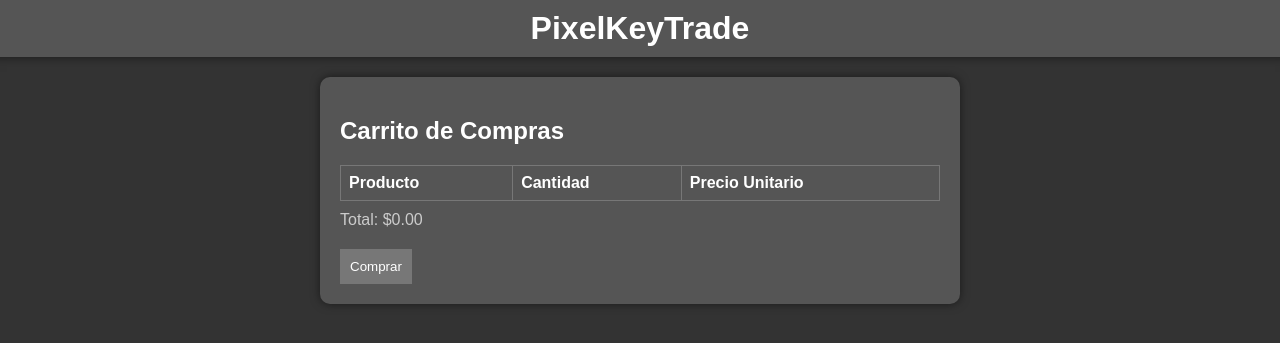
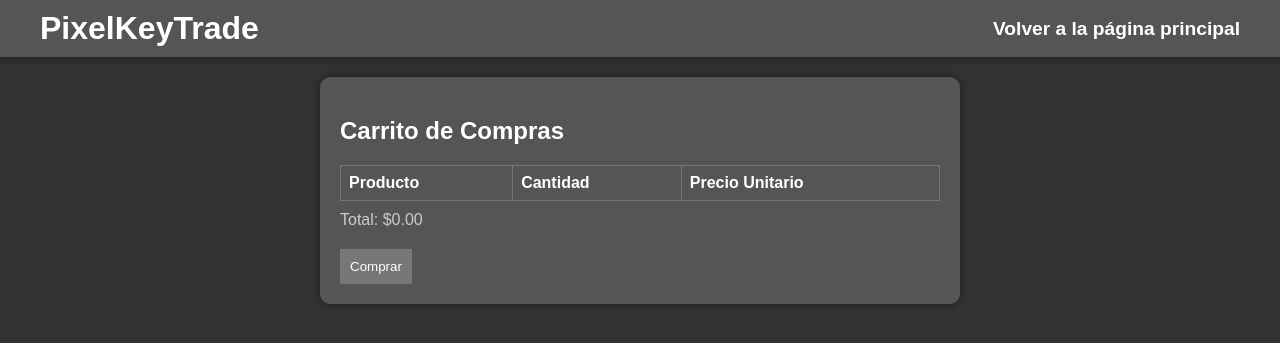
Before and after one commit to SamuelGutierrezB/PixelKeyTrade, a PHP site: page /pages/cart.php in a window 1280 px wide. Shown: the top 343 px of the page. Run offline with PHP 8.4, Linux system fonts and the light colour scheme; the visitor is signed in with stand-in values (Sample User, id 1); data that the repository does not hold is empty.

Commit message:
Add more styles & remove cart article

```diff
--- a/includes/remove_from_cart.php
+++ b/includes/remove_from_cart.php
@@ -26,7 +26,7 @@ if ($_SERVER["REQUEST_METHOD"] == "POST") {
             }
 
 
-            header("Location: cart.php");
+            header("Location: ../pages/cart.php");
             exit();
         } else {
             die("Error al obtener detalles del carrito: " . mysqli_error($connection));
@@ -35,6 +35,6 @@ if ($_SERVER["REQUEST_METHOD"] == "POST") {
 }
 
 
-header("Location: cart.php");
+header("Location: ../pages/cart.php");
 exit();
 ?>
--- a/pages/cart.php
+++ b/pages/cart.php
@@ -121,6 +121,19 @@ $totalCost = 0;
         button:hover {
             background-color: #999;
         }
+        a {
+            text-decoration: none;
+            color: #fff;
+            font-weight: bold;
+            font-size: 1.2em;
+            }
+            .top-menu-container {
+            display: flex;
+            justify-content: space-between;
+            align-items: center;
+            max-width: 1200px;
+            margin: 0 auto;
+        }
     </style>
     <link rel="stylesheet" href="styles.css" />
     <title>Carrito de Compras - PixelKeyTrade</title>
@@ -128,7 +141,10 @@ $totalCost = 0;
 <body>
     <header>
 
-        <h1>PixelKeyTrade</h1>
+    <div class="top-menu-container">
+            <h1>PixelKeyTrade</h1>
+            <a href="../index.php">Volver a la página principal</a>
+        </div>
     </header>
     <div class="cart-container">
         <h2>Carrito de Compras</h2>
--- a/styles.css
+++ b/styles.css
@@ -62,6 +62,8 @@ nav a {
 }
 
 #cart img {
+  margin-bottom: -8px;
+  margin-left: 10px;
   width: 30px;
   height: 30px;
 }
@@ -76,7 +78,7 @@ nav a {
   padding: 20px;
   border-radius: 10px;
   box-shadow: 0 0 10px rgba(0, 0, 0, 0.5);
-  margin-top: 20px;
+  margin-top: 90px;
   width: 80%;
   max-width: 1424px;
 }
```
Also changed, not shown: includes/generate_pdf.php (+2 -19 lines), index.php (+5 -5 lines), pages/game_detail.php (+14 -5 lines).
